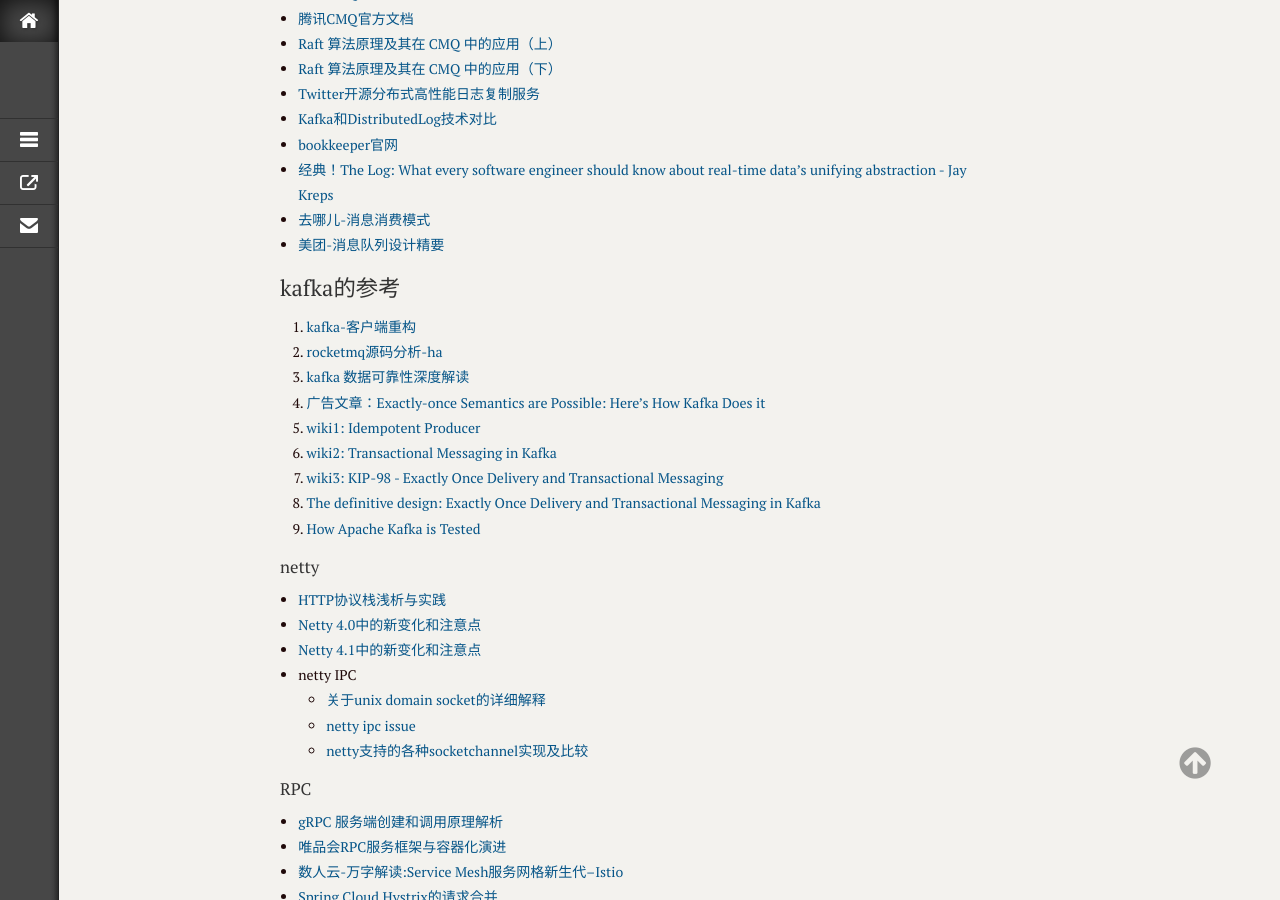
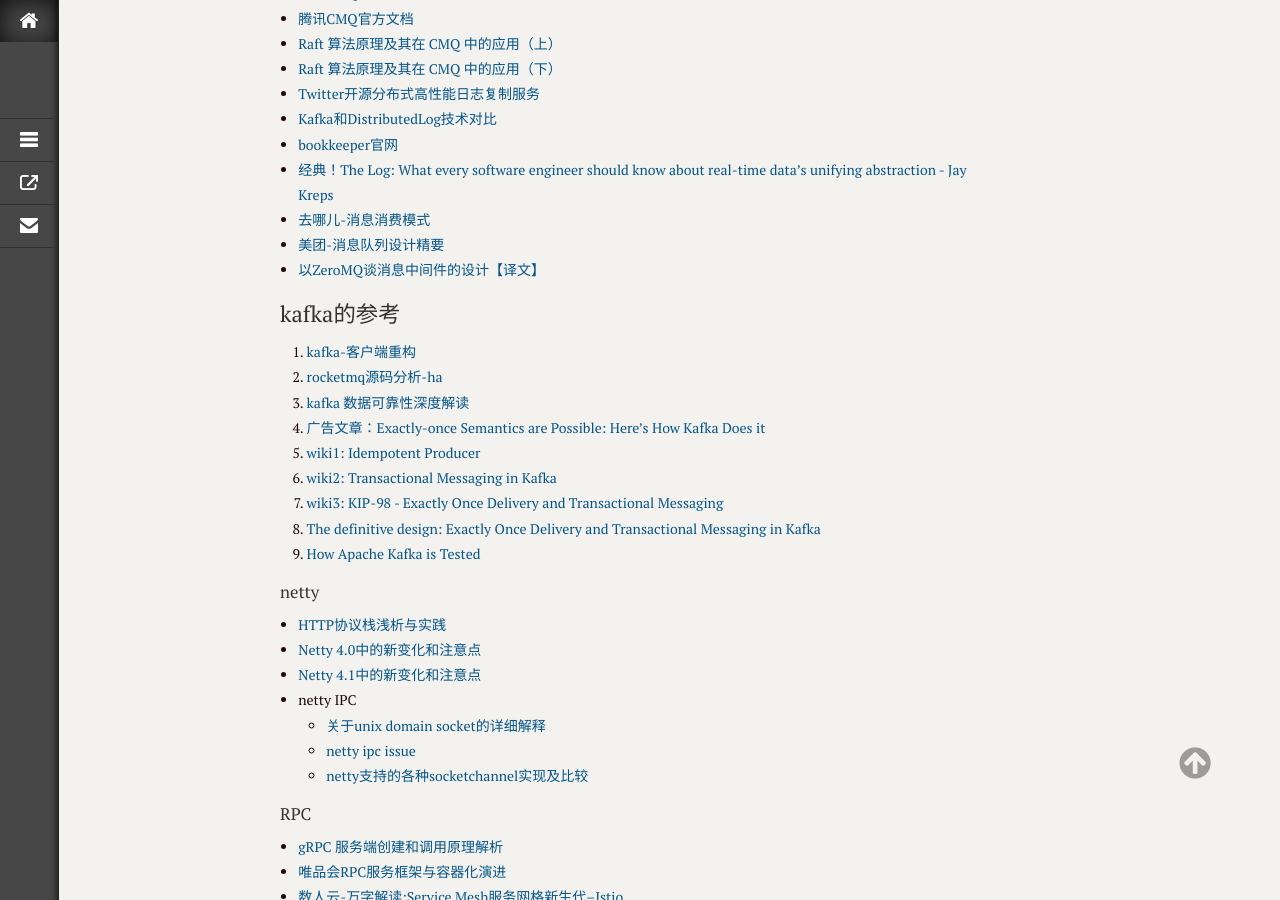
Before and after one commit to xmtsui/blog, a Jekyll site: the page built from _posts/2017/2017-03-14-readqueue-01.md, in a window 1280 px wide and 900 px high, scrolled down 1783 px. Built offline with Jekyll 4.4.1, drawn with Linux system fonts in a browser that asks for light colours; comment, search, counter and statistics services are not loaded.

Commit message:
modify by quickcommint

```diff
--- a/_posts/2017/2017-03-14-readqueue-01.md
+++ b/_posts/2017/2017-03-14-readqueue-01.md
@@ -79,6 +79,7 @@
 * [经典！The Log: What every software engineer should know about real-time data's unifying abstraction - Jay Kreps](https://github.com/oldratlee/translations/blob/master/log-what-every-software-engineer-should-know-about-real-time-datas-unifying/README.md)
 * [去哪儿-消息消费模式](http://www.10tiao.com/html/240/201701/2649256935/1.html)
 * [美团-消息队列设计精要](https://zhuanlan.zhihu.com/p/21649950)
+* [以ZeroMQ谈消息中间件的设计【译文】](https://www.cnblogs.com/ass-sniper/p/5957579.html)
 
 ## kafka的参考
 1. [kafka-客户端重构](https://cwiki.apache.org/confluence/display/KAFKA/Consumer+Client+Re-Design)
```
